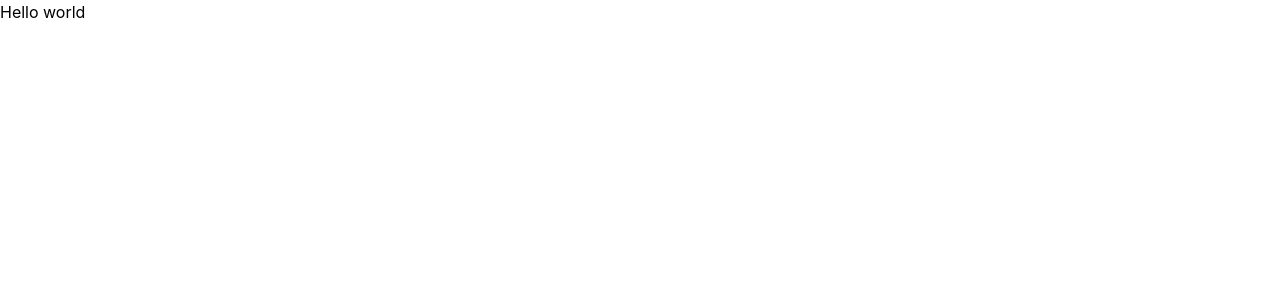
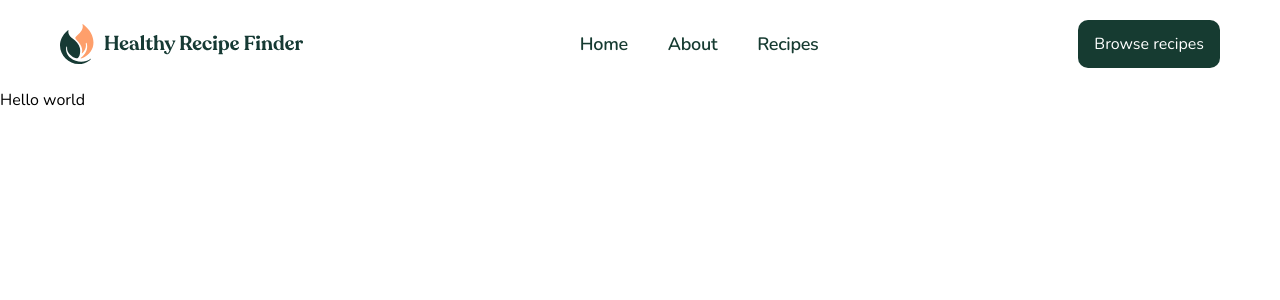
Before and after one commit to alecanonm/recipe-finder-website, a React (Vite) app: page / in a window 1280 px wide. Shown: the top 300 px of the page. Built offline with nearby package versions, Linux system fonts and the light colour scheme.

Commit message:
Feture: CustomHeader with a responsive navbar

```diff
--- /dev/null
+++ b/src/components/CustomHeader/CustomHeader.tsx
@@ -0,0 +1,57 @@
+import logoImage from "../../assets/images/logo.svg";
+import hamburgerMenuIcon from "../../assets/images/icon-hamburger-menu.svg";
+
+interface navUrl {
+  page: string;
+  to: string;
+}
+
+const CustomHeader = () => {
+  const navUrls: navUrl[] = [
+    {
+      page: "Home",
+      to: "/",
+    },
+    {
+      page: "About",
+      to: "/about",
+    },
+    {
+      page: "Recipes",
+      to: "/recipes",
+    },
+  ];
+
+  return (
+    <header className="flex p-4 md:px-8 md:pt-8 md:pb-5 xl:px-15 xl:py-5 justify-between items-center text-neutral-900">
+      <img
+        className="cursor-pointer"
+        src={logoImage}
+        alt="Healthy Recipe"
+      />
+      <nav className="flex">
+        <ul className="hidden xl:flex gap-10 font-semibold text-lg/normal tracking-[-0.3px]">
+          {navUrls.map((page) => (
+            <li
+              className="relative group cursor-pointer"
+              key={page.page}>
+              {page.page}
+              <span className="absolute rounded-sm left-0 -bottom-1 h-1 w-0 bg-orange-500 group-hover:w-full transition-all duration-300"></span>
+            </li>
+          ))}
+        </ul>
+      </nav>
+      <button className="hidden xl:block cursor-pointer bg-neutral-900 px-4 py-3 text-neutral-0 rounded-[10px]">
+        Browse recipes
+      </button>
+      <button className="xl:hidden cursor-pointer bg-neutral-300 w-10 h-10 flex items-center justify-center rounded-sm">
+        <img
+          src={hamburgerMenuIcon}
+          alt="Hamburger menu"
+        />
+      </button>
+    </header>
+  );
+};
+
+export default CustomHeader;
--- a/src/components/Layouts/RecipeFinderLayout.tsx
+++ b/src/components/Layouts/RecipeFinderLayout.tsx
@@ -1,8 +1,10 @@
 import { Outlet } from "react-router";
+import CustomHeader from "../CustomHeader/CustomHeader";
 
 const RecipeFinderLayout = () => {
   return (
-    <div>
+    <div className="font-nunito">
+      <CustomHeader />
       <main>
         <Outlet />
       </main>
--- a/src/index.css
+++ b/src/index.css
@@ -1,4 +1,10 @@
 @import "tailwindcss";
+
+@font-face {
+  font-family: "Nunito";
+  src: url("/src/assets/fonts/Nunito/Nunito-VariableFont_wght.ttf")
+    format("truetype");
+}
 
 @theme {
   /* Neutral colors */
@@ -20,4 +26,8 @@
   /* Indigo */
 
   --color-teal-500: hsl(230, 62%, 64%);
+
+  /* Fonts */
+
+  --font-nunito: "Nunito", sans-serif;
 }
```
